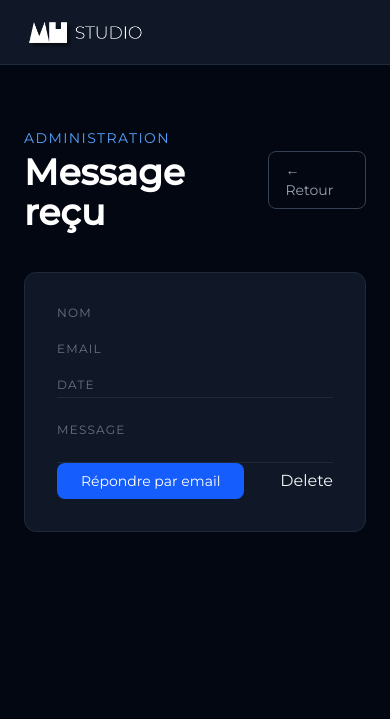
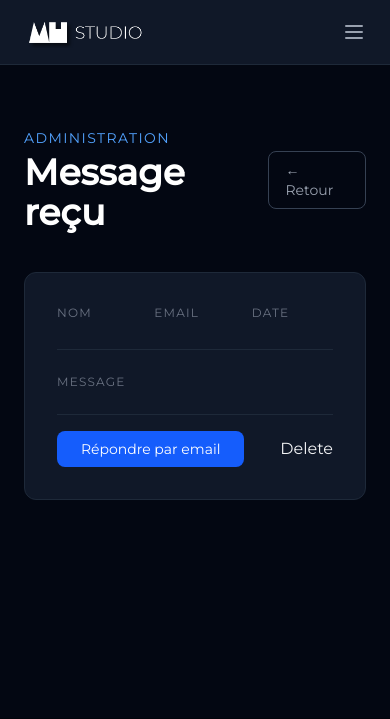
Before and after one commit to Matthieu-HDN/portfolio, a Symfony app: template templates/admin/contact/show.html.twig in a window 390 px wide. Shown: the top 719 px of the page. Run offline with Twig, Linux system fonts and the light colour scheme; the template is opened without the code that fills it, so the values that code supplies are empty; some libraries are stand-ins or nearby versions.

Commit message:
fix: mobile css class

```diff
--- a/public/styles/app.css
+++ b/public/styles/app.css
@@ -313,6 +313,9 @@
   .h-4 {
     height: calc(var(--spacing) * 4);
   }
+  .h-6 {
+    height: calc(var(--spacing) * 6);
+  }
   .h-7 {
     height: calc(var(--spacing) * 7);
   }
@@ -345,6 +348,9 @@
   }
   .w-4 {
     width: calc(var(--spacing) * 4);
+  }
+  .w-6 {
+    width: calc(var(--spacing) * 6);
   }
   .w-8 {
     width: calc(var(--spacing) * 8);
@@ -393,6 +399,9 @@
   }
   .grid-cols-2 {
     grid-template-columns: repeat(2, minmax(0, 1fr));
+  }
+  .grid-cols-3 {
+    grid-template-columns: repeat(3, minmax(0, 1fr));
   }
   .flex-col {
     flex-direction: column;
@@ -594,11 +603,17 @@
   .py-20 {
     padding-block: calc(var(--spacing) * 20);
   }
+  .pt-4 {
+    padding-top: calc(var(--spacing) * 4);
+  }
   .pt-8 {
     padding-top: calc(var(--spacing) * 8);
   }
   .pt-16 {
     padding-top: calc(var(--spacing) * 16);
+  }
+  .pb-6 {
+    padding-bottom: calc(var(--spacing) * 6);
   }
   .text-center {
     text-align: center;
@@ -648,21 +663,16 @@
     --tw-font-weight: var(--font-weight-bold);
     font-weight: var(--font-weight-bold);
   }
-  .font-light {
-    --tw-font-weight: var(--font-weight-light);
-    font-weight: var(--font-weight-light);
-  }
   .font-medium {
     --tw-font-weight: var(--font-weight-medium);
     font-weight: var(--font-weight-medium);
   }
-  .tracking-wide {
-    --tw-tracking: var(--tracking-wide);
-    letter-spacing: var(--tracking-wide);
-  }
   .tracking-widest {
     --tw-tracking: var(--tracking-widest);
     letter-spacing: var(--tracking-widest);
+  }
+  .whitespace-pre-line {
+    white-space: pre-line;
   }
   .text-blue-300 {
     color: var(--color-blue-300);
@@ -874,6 +884,11 @@
       display: flex;
     }
   }
+  .md\:hidden {
+    @media (width >= 48rem) {
+      display: none;
+    }
+  }
   .md\:grid-cols-2 {
     @media (width >= 48rem) {
       grid-template-columns: repeat(2, minmax(0, 1fr));
```
Also changed, not shown: assets/styles/app.css (+9 -0 lines).
